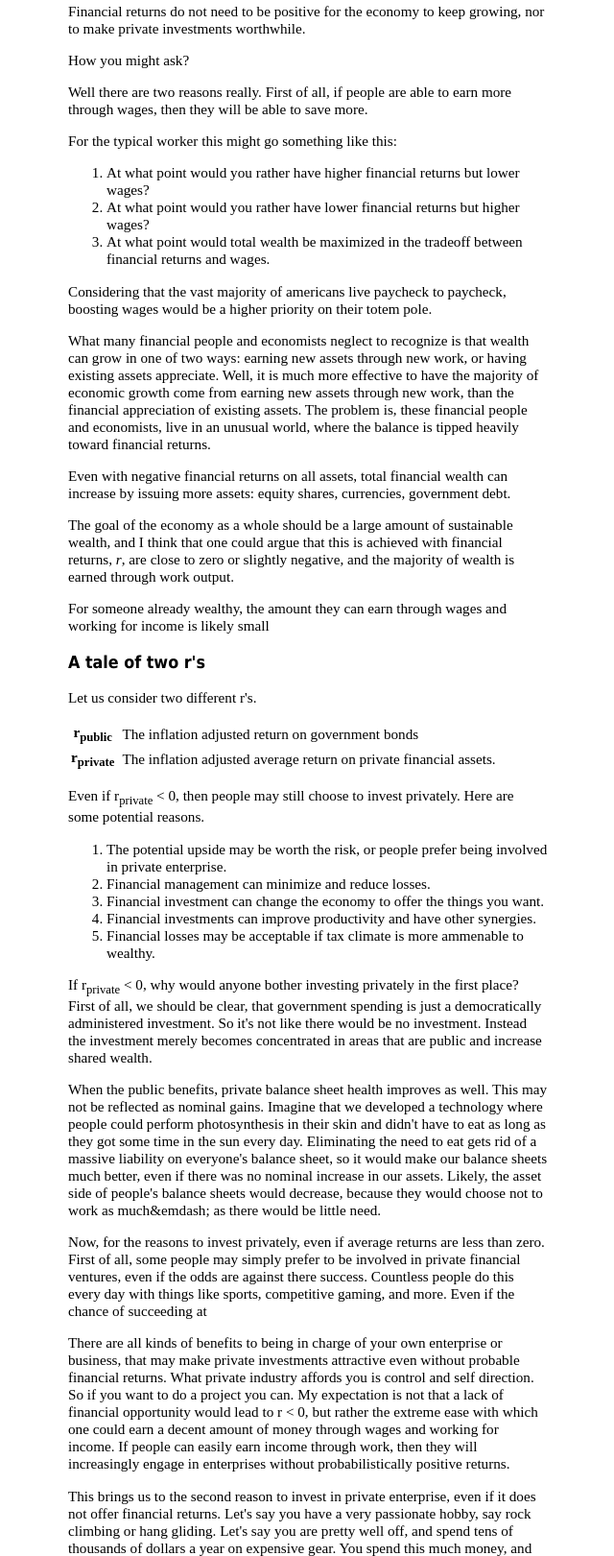
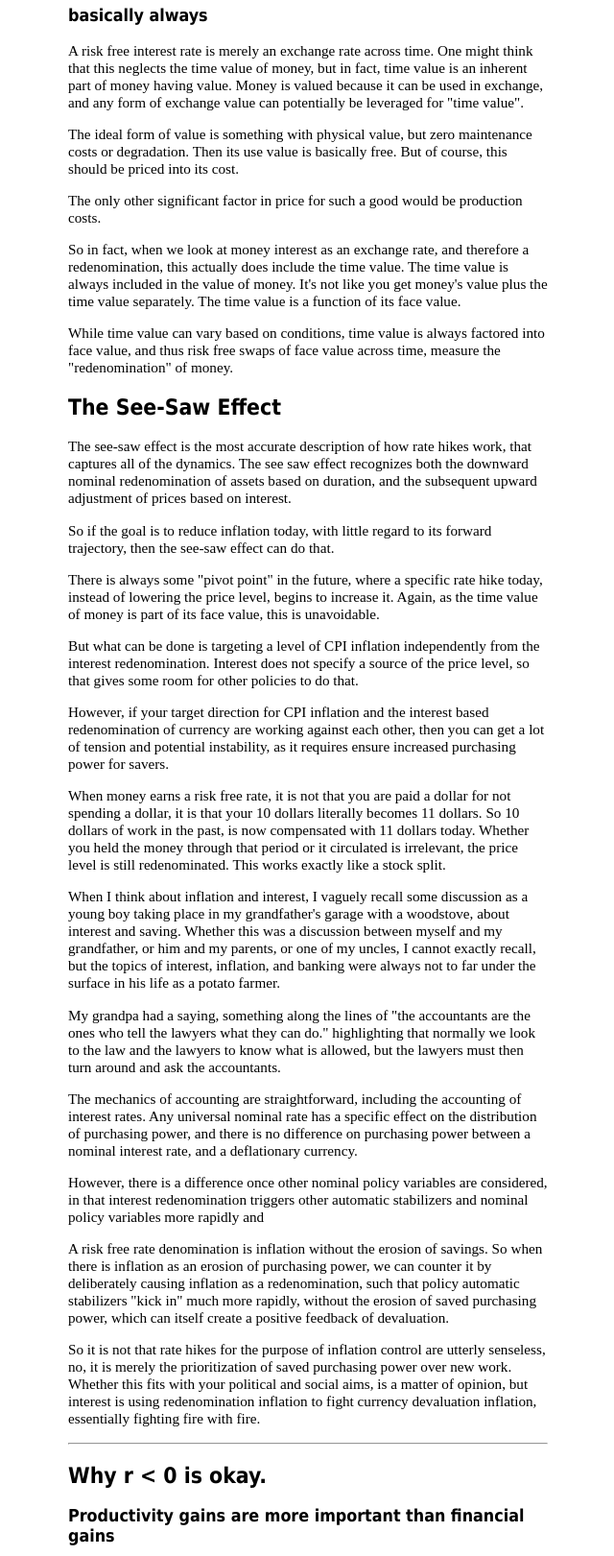
Before and after one commit to zerointerestmath/zerointerestmath.github.io, a plain HTML site: page index.html in a window 1280 px wide. Shown: the part 404-2025 px from the top of the page at 96% size, without its empty margins (319-959 px from the left). Drawn offline with nearby package versions, Linux system fonts and the light colour scheme.

Commit message:
redenomination inflation

```diff
--- a/content/005-rlessthanzero.txt
+++ b/content/005-rlessthanzero.txt
@@ -1,4 +1,4 @@
-Why \(r &lt; 0\) is okay.
+Why r &lt; 0 is okay.
 Productivity gains are more important than financial gains
 
 Financial returns do not need to be positive for the economy to keep growing,
--- a/index.html
+++ b/index.html
@@ -16,7 +16,8 @@
     <h3 class="center"> by <a href='https://twitter.com/0InterestMath/'>@0InterestMath</a> </h3>
     <ul>
 
-<li><a href='#005-rlessthanzero.txt'>Why \(r &lt; 0\) is okay.</a></li>
+<li><a href='#006-redenominationeffect.txt'>When does the redenomination effect apply to interest rates?</a></li>
+<li><a href='#005-rlessthanzero.txt'>Why r &lt; 0 is okay.</a></li>
 <li><a href='#004-moneyisabstraction.txt'>Money is an Abstraction, Math is the study of quantitative abstractions</a></li>
 <li><a href='#003-problemwithdeflation.txt'>The Problem With Deflationary Currencies</a></li>
 <li><a href='#002-timeexchange.txt'>Interest: An Exchange Rate Across Time</a></li>
@@ -26,7 +27,90 @@
 
 <hr>
 
-<h2 id='005-rlessthanzero.txt'>Why \(r &lt; 0\) is okay.</h2>
+<h2 id='006-redenominationeffect.txt'>When does the redenomination effect apply to interest rates?</h2>
+<h3>basically always</h3>
+<p>
+A risk free interest rate is merely an exchange rate across time.
+One might think that this neglects the time value of money,
+but in fact, time value is an inherent part of money having
+value.  Money is valued because it can be used in exchange,
+and any form of exchange value can potentially be leveraged for
+"time value".</p><p>
+The ideal form of value is something with physical value, but
+zero maintenance costs or degradation.  Then its use value
+is basically free.  But of course, this should be priced into
+its cost.</p><p>The only other significant factor in price for such a good
+would be production costs.</p><p>So in fact, when we look at money interest as an exchange rate, and
+therefore a redenomination, this actually does include the
+time value.  The time value is always included in the value
+of money.  It's not like you get money's value plus the
+time value separately.  The time value is a function of its
+face value.</p><p>While time value can vary based on conditions, time value
+is always factored into face value, and thus risk free
+swaps of face value across time, measure the "redenomination"
+of money.</p><p><h2> The See-Saw Effect </h2></p><p>The see-saw effect is the most accurate description of how
+rate hikes work, that captures all of the dynamics.  The
+see saw effect recognizes both the downward nominal
+redenomination of assets based on duration, and the subsequent
+upward adjustment of prices based on interest.</p><p>So if the goal is to reduce inflation today, with little regard
+to its forward trajectory, then the see-saw effect can do that.</p><p>There is always some "pivot point" in the future, where a specific
+rate hike today, instead of lowering the price level, begins to
+increase it.  Again, as the time value of money is part of its
+face value, this is unavoidable.</p><p>But what can be done is targeting a level of CPI inflation
+independently from the interest redenomination.  Interest
+does not specify a source of the price level, so that
+gives some room for other policies to do that.</p><p>However, if your target direction for CPI inflation and
+the interest based redenomination of currency are working
+against each other, then you can get a lot of tension and
+potential instability, as it requires ensure increased
+purchasing power for savers.</p><p>When money earns a risk free rate, it is not that you
+are paid a dollar for not spending a dollar, it is that
+your 10 dollars literally becomes 11 dollars.  So 10
+dollars of work in the past, is now compensated with
+11 dollars today.  Whether you held the money through
+that period or it circulated is irrelevant, the price
+level is still redenominated.  This works exactly like
+a stock split.</p><p>When I think about inflation and interest, I vaguely
+recall some discussion as a young boy taking place
+in my grandfather's
+garage with a woodstove, about interest and saving.
+Whether this was a discussion between myself
+and my grandfather, or him and my parents, or
+one of my uncles, I cannot exactly recall, but
+the topics of interest, inflation, and banking
+were always not to far under the surface in
+his life as a potato farmer.</p><p>My grandpa had a saying, something along the
+lines of "the accountants are the ones who
+tell the lawyers what they can do." highlighting
+that normally we look to the law and the lawyers
+to know what is allowed, but the lawyers must
+then turn around and ask the accountants.</p><p>The mechanics of accounting are straightforward,
+including the accounting of interest rates.
+Any universal nominal rate has a specific effect
+on the distribution of purchasing power, and
+there is no difference on purchasing power
+between a nominal interest rate, and a deflationary
+currency.</p><p>However, there is a difference once other nominal
+policy variables are considered, in that interest
+redenomination
+triggers other automatic stabilizers and nominal
+policy variables more rapidly and </p><p>A risk free rate denomination is inflation without
+the erosion of savings.  So when there is inflation
+as an erosion of purchasing power, we can counter
+it by deliberately causing inflation as a redenomination,
+such that policy automatic stabilizers "kick in"
+much more rapidly, without the erosion of saved purchasing
+power, which can itself create a positive feedback of
+devaluation.</p><p>So it is not that rate hikes for the purpose of inflation
+control are utterly senseless, no, it is merely the prioritization
+of saved purchasing power over new work.  Whether this fits with
+your political and social aims, is a matter of opinion, but
+interest is using redenomination inflation to fight
+currency devaluation inflation, essentially fighting fire with
+fire.</p><p></p>
+<hr>
+
+<h2 id='005-rlessthanzero.txt'>Why r &lt; 0 is okay.</h2>
 <h3>Productivity gains are more important than financial gains</h3>
 <p>
 Financial returns do not need to be positive for the economy to keep growing,
```
